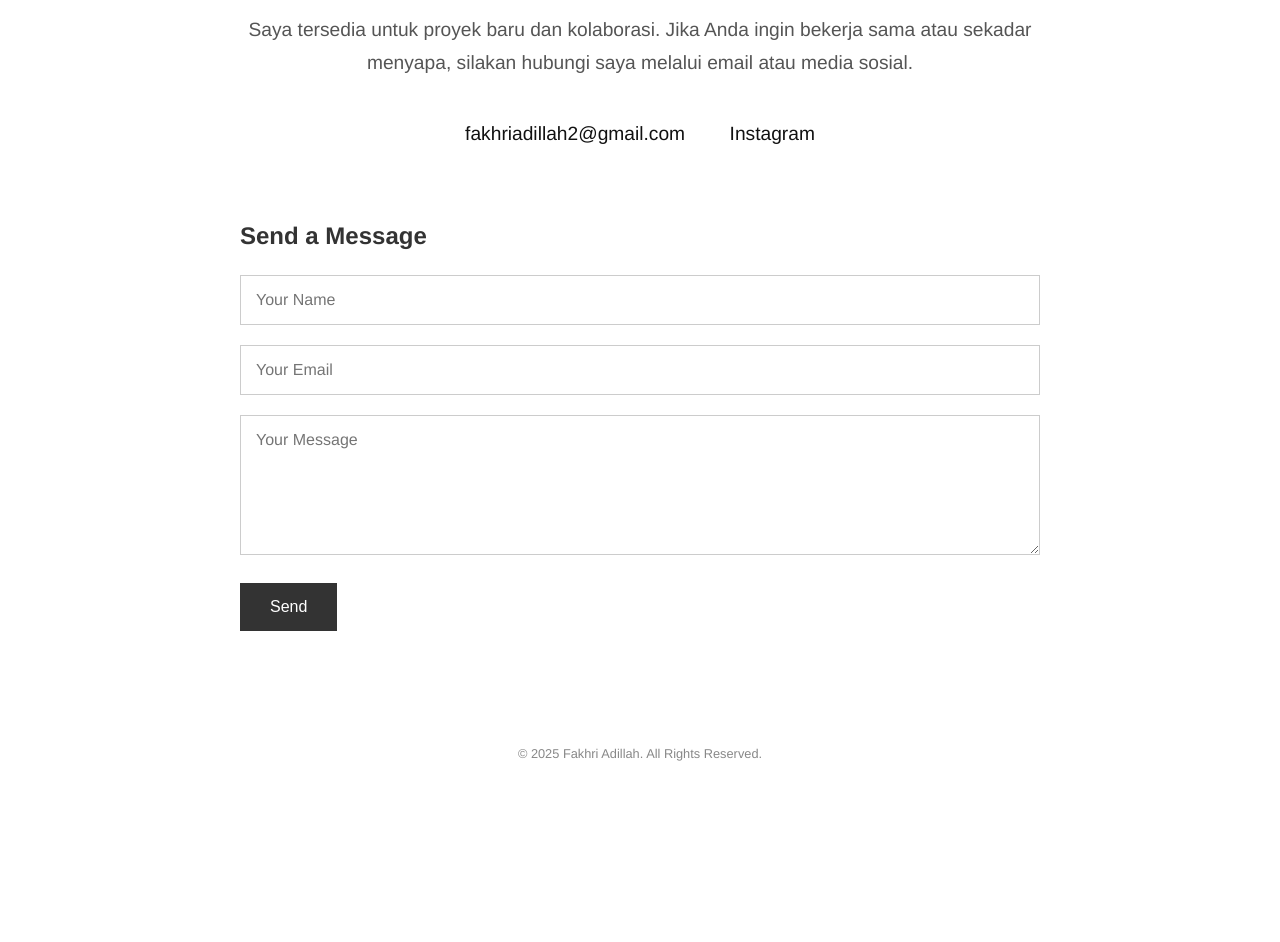
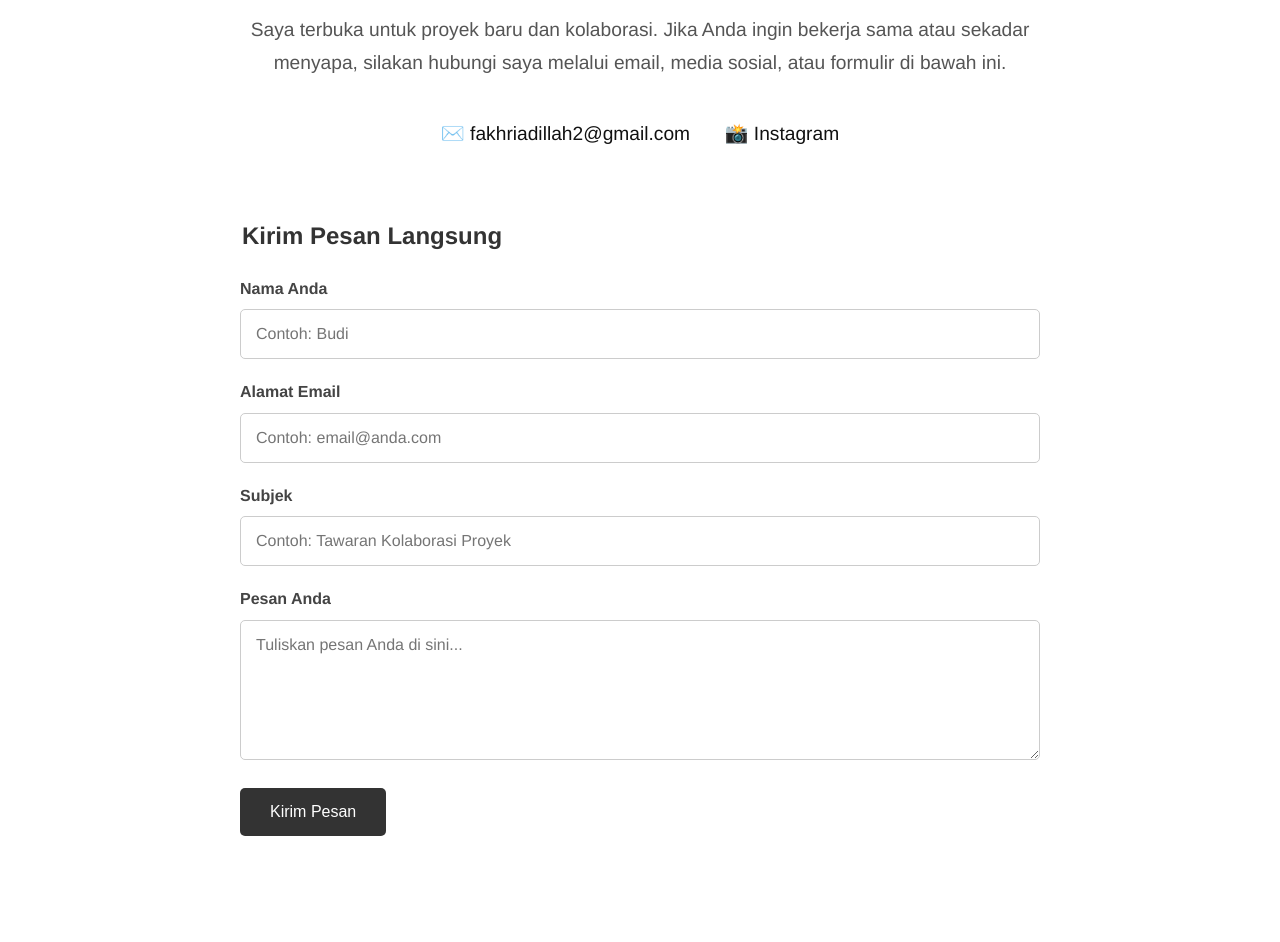
Before and after one commit to fakhri419/aboutme, a plain HTML site: page contact.html in a window 1280 px wide. Shown: the part 243-1185 px from the top of the page. Before the commit the page ends 1060 px from the top, so only its background shows below. Drawn offline with Linux system fonts and the light colour scheme.

Commit message:
Update contact.html

```diff
--- a/contact.html
+++ b/contact.html
@@ -1,9 +1,8 @@
 <!DOCTYPE html>
-<html lang="en">
-<head>
+<html lang="id"> <head>
     <meta charset="UTF-8">
     <meta name="viewport" content="width=device-width, initial-scale=1.0">
-    <title>Contact | Fakhri Adillah</title>
+    <title>Kontak | Fakhri Adillah</title> <meta name="description" content="Hubungi Fakhri Adillah untuk kolaborasi, proyek, atau pertanyaan. Kirim pesan melalui formulir kontak atau email.">
     <link rel="stylesheet" href="style.css">
     <style>
         .contact-section {
@@ -26,12 +25,17 @@
             line-height: 1.7;
         }
 
+        /* Penyesuaian kecil untuk info kontak */
+        .contact-info-wrapper {
+            margin-bottom: 60px;
+        }
+
         .contact-info a {
             font-size: 1.2em;
             color: #111;
             text-decoration: none;
             display: inline-block;
-            margin: 0 20px;
+            margin: 0 15px;
             padding-bottom: 5px;
             border-bottom: 2px solid transparent;
             transition: border-bottom-color 0.3s;
@@ -41,18 +45,42 @@
             border-bottom-color: #333;
         }
 
-        /* Opsi: Formulir Kontak */
+        /* Styling untuk form yang lebih aksesibel */
         .contact-form {
-            margin-top: 60px;
             text-align: left;
+        }
+
+        .contact-form fieldset {
+            border: none;
+            padding: 0;
+            margin: 0;
+        }
+
+        .contact-form legend {
+            font-size: 1.5em;
+            font-weight: bold;
+            margin-bottom: 20px;
+            width: 100%;
+            text-align: left;
+        }
+
+        .form-group {
+            margin-bottom: 20px;
+        }
+
+        .contact-form label {
+            display: block;
+            margin-bottom: 8px;
+            font-weight: bold;
+            color: #444;
         }
 
         .contact-form input,
         .contact-form textarea {
             width: 100%;
             padding: 15px;
-            margin-bottom: 20px;
             border: 1px solid #ccc;
+            border-radius: 5px;
             font-family: inherit;
             font-size: 1em;
             box-sizing: border-box;
@@ -65,6 +93,7 @@
             padding: 15px 30px;
             font-size: 1em;
             cursor: pointer;
+            border-radius: 5px;
             transition: background-color 0.3s;
         }
 
@@ -91,7 +120,7 @@
             <a href="index.html" class="logo">FZ</a>
             <nav class="main-nav">
                 <ul>
-                    <li><a href="index.html">Work</a></li>
+                    <li><a href="index.html">Home</a></li>
                     <li><a href="about.html">About</a></li>
                     <li><a href="contact.html" class="active">Contact</a></li>
                 </ul>
@@ -102,30 +131,53 @@
 
     <main>
         <section class="contact-section">
-            <h1>KIRIM PESAN</h1>
+            <h1>Hubungi Saya</h1>
             <p>
-                Saya tersedia untuk proyek baru dan kolaborasi. Jika Anda ingin bekerja sama atau sekadar menyapa, silakan hubungi saya melalui email atau media sosial.
+                Saya terbuka untuk proyek baru dan kolaborasi. Jika Anda ingin bekerja sama atau sekadar menyapa, silakan hubungi saya melalui email, media sosial, atau formulir di bawah ini.
             </p>
-            <div class="contact-info">
-                <a href="mailto:fakhriadillah2@gmail.com">fakhriadillah2@gmail.com</a>
-                <a href="https://instagram.com/xavieer_2509" target="_blank">Instagram</a>
+
+            <div class="contact-info-wrapper">
+                <div class="contact-info">
+                    <a href="mailto:fakhriadillah2@gmail.com">✉️ fakhriadillah2@gmail.com</a>
+                    <a href="https://instagram.com/xavieer_2509" target="_blank" rel="noopener noreferrer">📸 Instagram</a>
+                </div>
             </div>
 
             <form class="contact-form" action="https://formspree.io/f/mblynbpb" method="POST">
-                <h2>Send a Message</h2>
-                <input type="text" name="name" placeholder="Your Name" required>
-                <input type="email" name="email" placeholder="Your Email" required>
-                <textarea name="message" rows="6" placeholder="Your Message" required></textarea>
-                <button type="submit">Send</button>
+                <fieldset>
+                    <legend>Kirim Pesan Langsung</legend>
+
+                    <div class="form-group">
+                        <label for="name">Nama Anda</label>
+                        <input type="text" id="name" name="name" placeholder="Contoh: Budi" required>
+                    </div>
+
+                    <div class="form-group">
+                        <label for="email">Alamat Email</label>
+                        <input type="email" id="email" name="email" placeholder="Contoh: email@anda.com" required>
+                    </div>
+
+                    <div class="form-group">
+                        <label for="subject">Subjek</label>
+                        <input type="text" id="subject" name="subject" placeholder="Contoh: Tawaran Kolaborasi Proyek" required>
+                    </div>
+
+                    <div class="form-group">
+                        <label for="message">Pesan Anda</label>
+                        <textarea id="message" name="message" rows="6" placeholder="Tuliskan pesan Anda di sini..." required></textarea>
+                    </div>
+
+                    <button type="submit">Kirim Pesan</button>
+                </fieldset>
             </form>
 
         </section>
     </main>
 
     <footer class="main-footer">
-        <p>&copy; 2025 Fakhri Adillah. All Rights Reserved.</p>
+        <p>&copy; 2025 Fakhri Adillah Alzaki. All Rights Reserved.</p>
     </footer>
 
     <script src="script.js"></script>
 </body>
-</html>
+                            </html>
```
